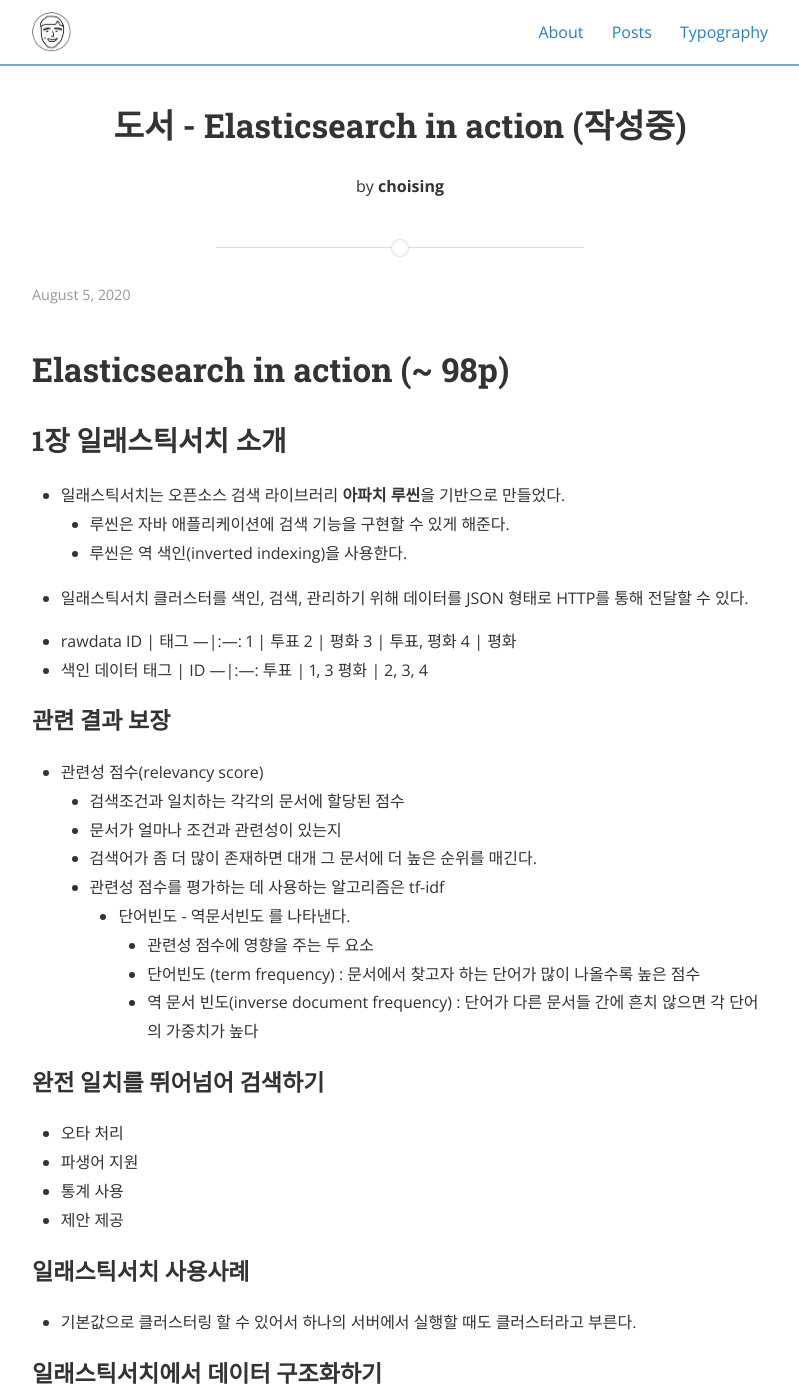
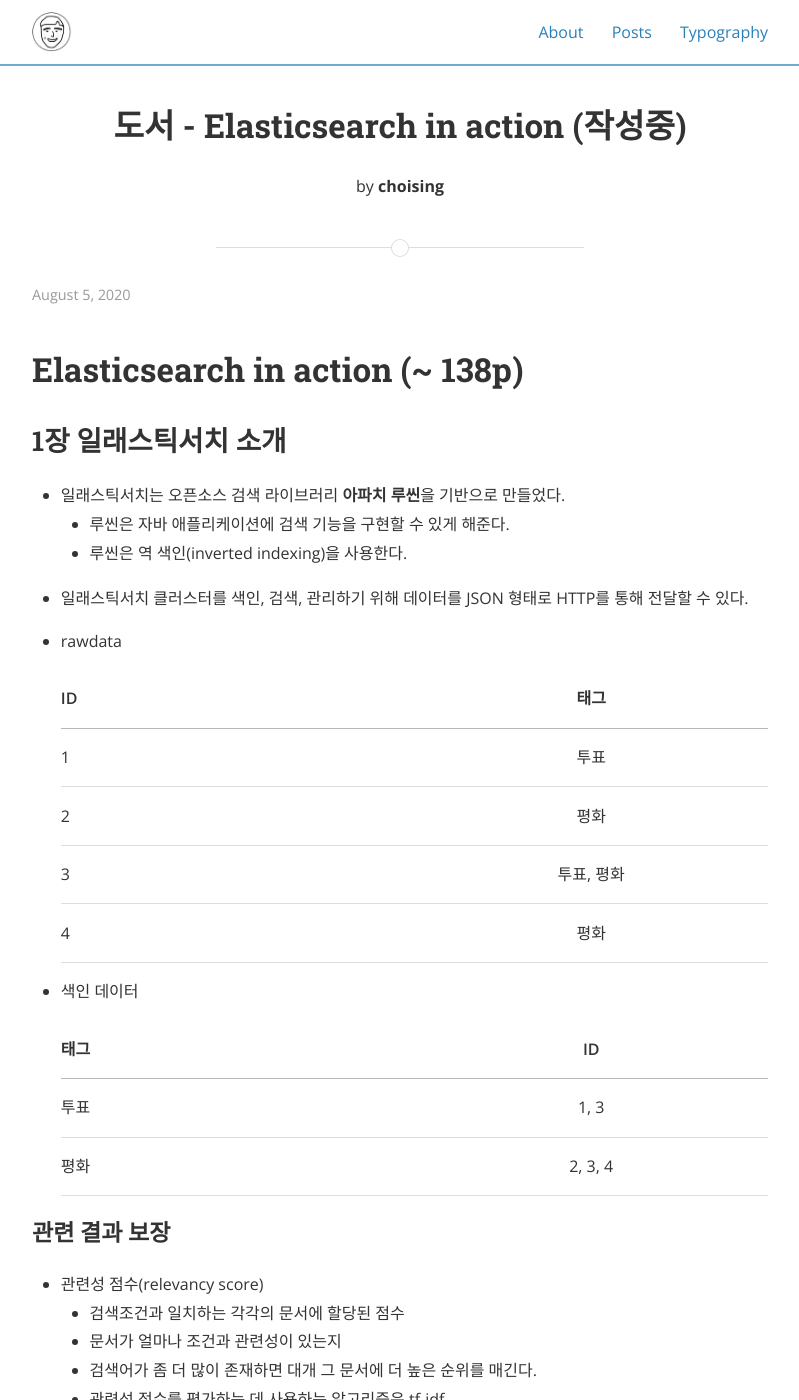
Before and after one commit to Oraindrop/oraindrop.github.io, a Jekyll site: the page built from _posts/Book/2020-08-05-Elasticsearch_in_action.md, in a window 1280 px wide and 1400 px high. Shown: the whole window, without its empty margins (240-1039 px from the left). Built offline with Jekyll 4.4.1, drawn with Linux system fonts in a browser that asks for light colours; nearby versions of some CDN libraries; comment, search, counter and statistics services are not loaded.

Commit message:
표 깨지는 것 고쳐보기

```diff
--- a/_posts/Book/2020-08-05-Elasticsearch_in_action.md
+++ b/_posts/Book/2020-08-05-Elasticsearch_in_action.md
@@ -6,7 +6,7 @@
 tags: java, book, es
 ---
 
-# Elasticsearch in action (~ 98p)
+# Elasticsearch in action (~ 138p)
 
 ## 1장 일래스틱서치 소개
 
@@ -17,13 +17,16 @@
 - 일래스틱서치 클러스터를 색인, 검색, 관리하기 위해 데이터를 JSON 형태로 HTTP를 통해 전달할 수 있다.
 
 - rawdata
+
     ID | 태그
     ---|:---:
     1 | 투표
     2 | 평화
     3 | 투표, 평화
     4 | 평화
+
 - 색인 데이터
+
     태그 | ID
     ---|:---:
     투표 | 1, 3
```
